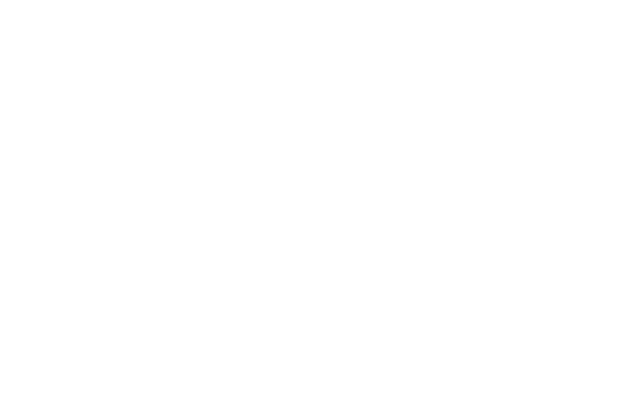
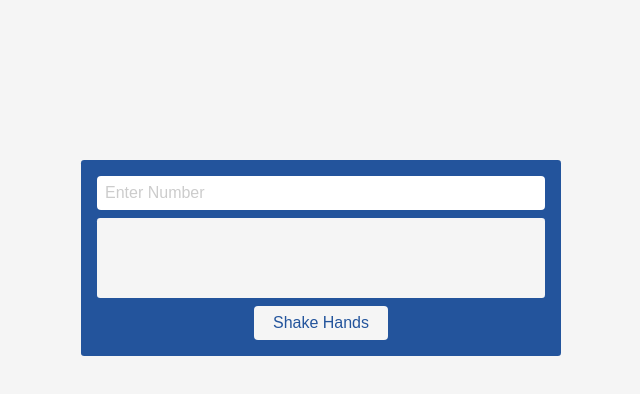
Before and after one commit to abuemkezeChu/js-secret-handshake, a plain HTML site: page index.html in a window 1280 px wide. Shown: the whole page, without its empty margins (319-959 px from the left). Drawn offline with Linux system fonts and the light colour scheme.

Commit message:
feat: ui design

```diff
--- a/assets/styles/index.css
+++ b/assets/styles/index.css
@@ -3,3 +3,63 @@
   margin: 0;
   box-sizing: border-box;
 }
+
+body {
+  font-family: 'Roboto', sans-serif;
+  background-color: #f5f5f5;
+}
+
+.container {
+  display: flex;
+  flex-direction: column;
+  align-items: center;
+  max-width: 30rem;
+  margin: 10rem auto;
+  padding: 1rem;
+  gap: 0.5rem;
+  background-color: #23549c;
+  border-radius: 0.2rem;
+}
+
+#input {
+  width: 100%;
+  padding: 0.5rem;
+  border: none;
+  border-radius: 0.25rem;
+  font-size: 1rem;
+}
+
+#input:focus {
+  outline: none;
+}
+
+#input::placeholder {
+  color: #ccc;
+}
+
+#secret-message {
+  width: 100%;
+  min-height: 5rem;
+  padding: 0.5rem;
+  border: none;
+  border-radius: 0.2rem;
+  font-size: 1rem;
+  background-color: #f5f5f5;
+  color: #23549c;
+}
+
+#btn-shake-hands {
+  width: 30%;
+  padding: 0.5rem;
+  border: none;
+  border-radius: 0.25rem;
+  font-size: 1rem;
+  background-color: #f5f5f5;
+  color: #23549c;
+  cursor: pointer;
+}
+
+#btn-shake-hands:hover {
+  background-color: #ccc;
+  color: #f5f5f5;
+}
--- a/index.html
+++ b/index.html
@@ -7,6 +7,13 @@
   <title>secret-handshake</title>
 </head>
 <body>
+  <main class="container">
+    <input type="number" id="input" placeholder="Enter Number">
+    <div id="secret-message">
+
+    </div>
+    <button id="btn-shake-hands">Shake Hands</button>
+  </main>
   <script src="assets/scripts/index.js"></script>
 </body>
 </html>
```
